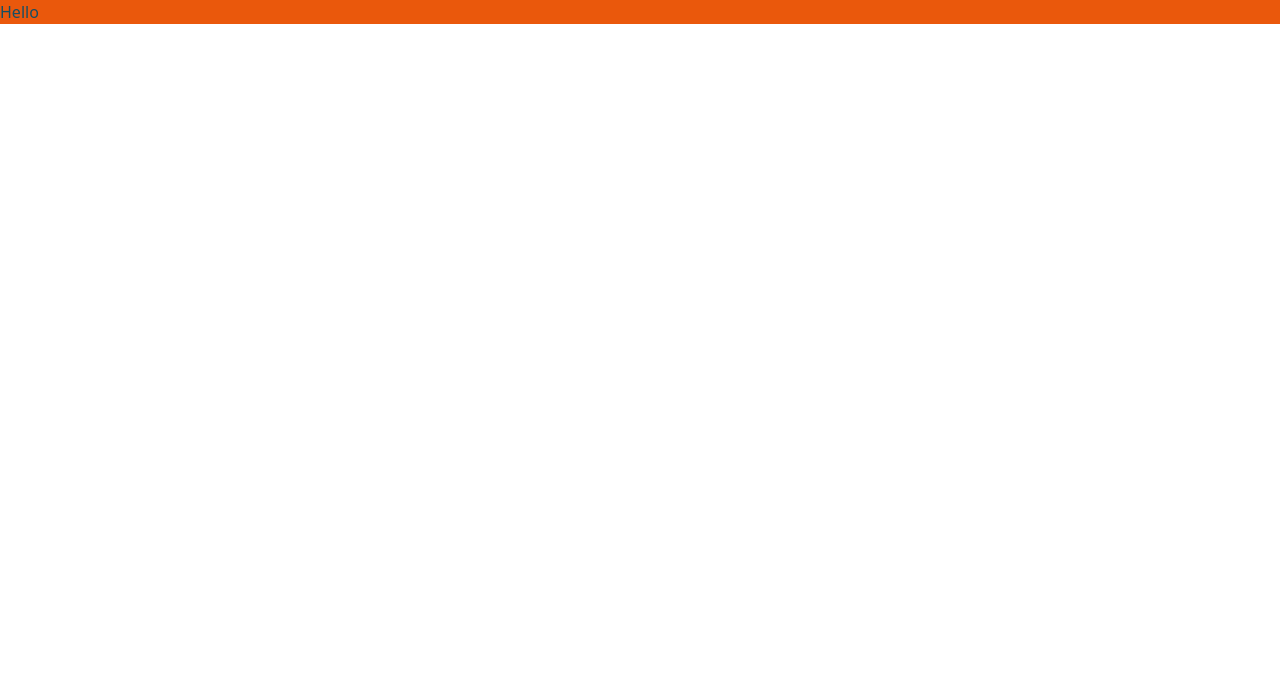
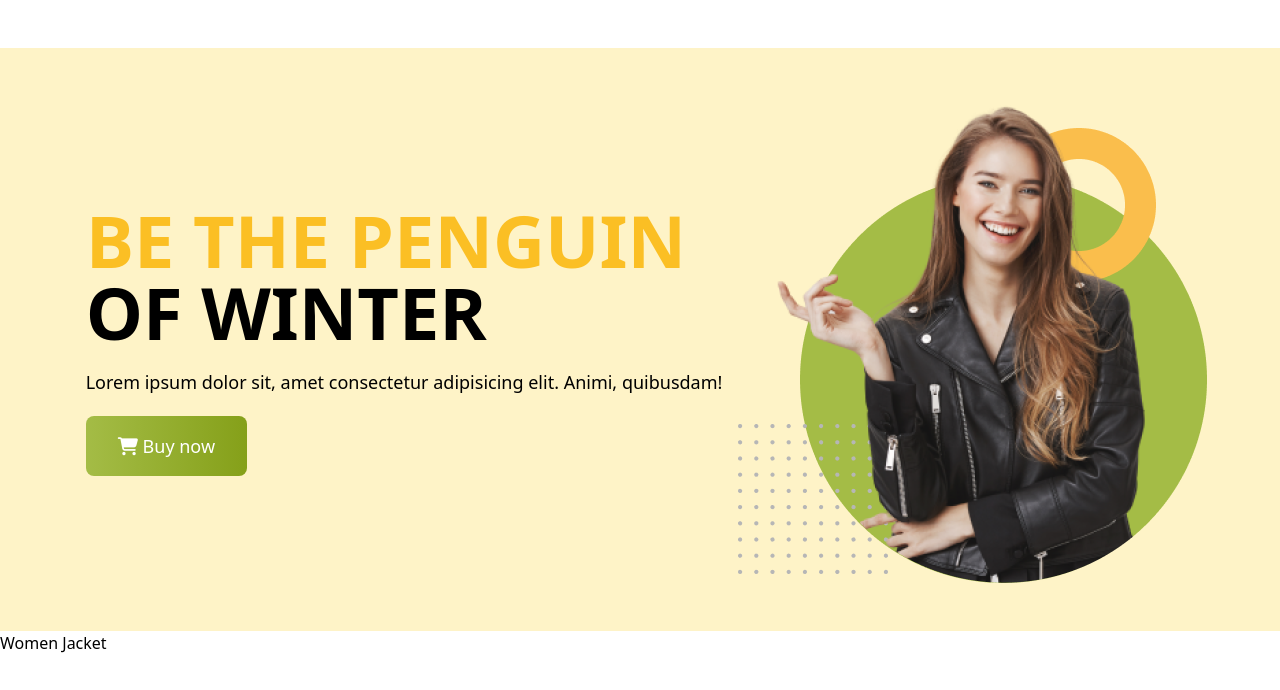
Before and after one commit to masum73/Penguin-fashion-tailwind, a plain HTML site: page index.html in a window 1280 px wide. Drawn offline with nearby package versions, Linux system fonts and the light colour scheme.

Commit message:
banner completed
added

banner
banner img

```diff
--- a/index.html
+++ b/index.html
@@ -7,14 +7,29 @@
     <title>Penguin Fashion - Tailwind</title>
     <!-- tailwind css CDN -->
     <script src="https://cdn.tailwindcss.com"></script>
+    <!-- font awesome CDN -->
+    <script src="https://kit.fontawesome.com/0b6d34a4f7.js" crossorigin="anonymous"></script>
 </head>
 <body>
-    <header>
-        <h1 class="text-cyan-900 bg-orange-600">Hello</h1>
+    <header  class="bg-amber-100">
+        <!-- nav -->
+        <!-- banner -->
+        <div class="container mx-auto py-12 md:flex justify-center items-center mt-12">
+            <div class="space-y-5 px-4">
+                <h1 class="text-7xl font-semibold uppercase"> <span class="text-amber-400">Be the Penguin</span><br> of winter</h1>
+                <p class="text-lg">Lorem ipsum dolor sit, amet consectetur adipisicing elit. Animi, quibusdam!</p>
+                <button class="text-lg rounded-lg bg-gradient-to-r from-[#A4BC46] to-[#85A019] px-8 py-4 text-white"><i class="fa-solid fa-cart-shopping"></i> Buy now</button>
+            </div>
+            <div>
+                <img class="w-3/4 md:w-full" src="images/model.png" alt="">
+            </div>
+        </div>
     </header>
 
     <main>
-
+        <section>
+            <h1>Women Jacket</h1>
+        </section>
     </main>
 
     <footer>
```
